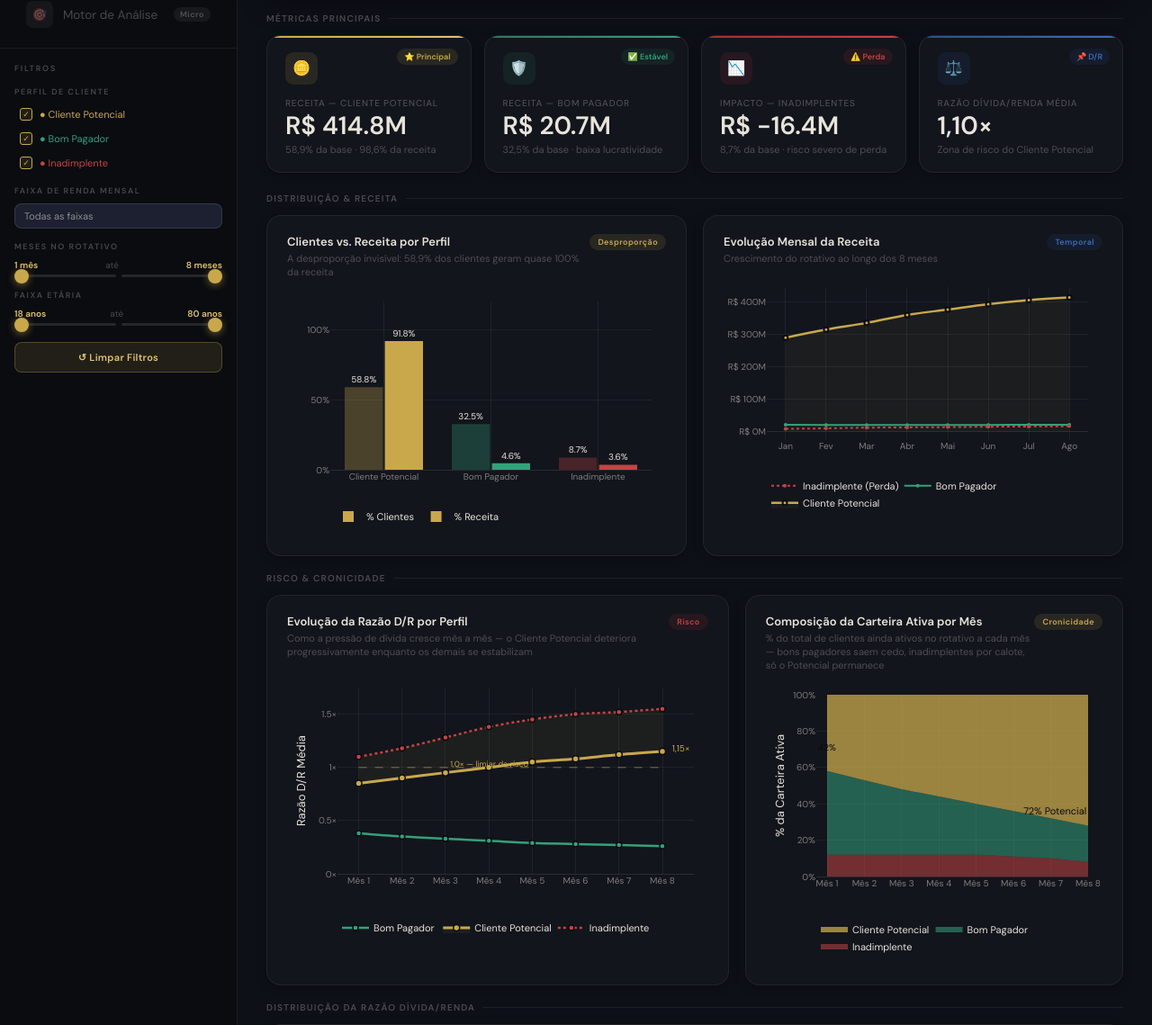
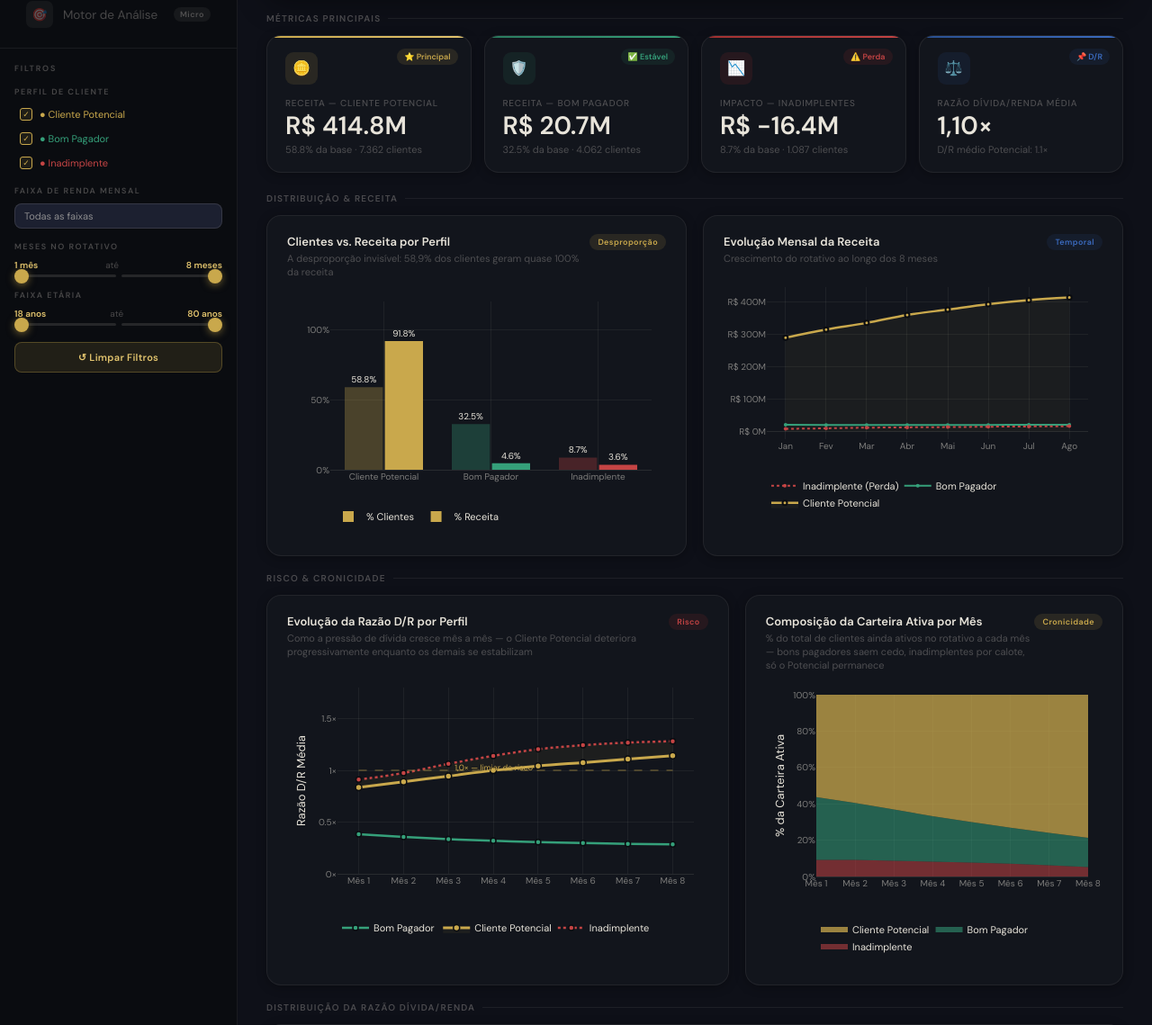
Before and after one commit to 01jao01/VexorBI, a Flask app: page / in a window 1280 px wide. Shown: the part 203-1342 px from the top of the page at 90% size. Run offline with Flask 2, Linux system fonts and the light colour scheme; some libraries are stand-ins or nearby versions; some web fonts are replaced.

Commit message:
Update index.html

```diff
--- a/templates/index.html
+++ b/templates/index.html
@@ -319,28 +319,28 @@ input[type="range"]::-webkit-slider-thumb{-webkit-appearance:none;width:16px;hei
           <div class="metric-icon">🪙</div>
           <div class="metric-label">Receita — Cliente Potencial</div>
           <div class="metric-value" id="m-receita-pot">...</div>
-          <div class="metric-sub">58,9% da base · 98,6% da receita</div>
+          <div class="metric-sub" id="m-pot-sub">58,9% da base · 98,6% da receita</div>
         </div>
         <div class="metric-card emerald">
           <span class="metric-badge badge-emerald">✅ Estável</span>
           <div class="metric-icon">🛡️</div>
           <div class="metric-label">Receita — Bom Pagador</div>
           <div class="metric-value" id="m-receita-bom">...</div>
-          <div class="metric-sub">32,5% da base · baixa lucratividade</div>
+          <div class="metric-sub" id="m-bom-sub">32,5% da base · baixa lucratividade</div>
         </div>
         <div class="metric-card crimson">
           <span class="metric-badge badge-crimson">⚠️ Perda</span>
           <div class="metric-icon">📉</div>
           <div class="metric-label">Impacto — Inadimplentes</div>
           <div class="metric-value" id="m-receita-inad">...</div>
-          <div class="metric-sub">8,7% da base · risco severo de perda</div>
+          <div class="metric-sub" id="m-inad-sub">8,7% da base · risco severo de perda</div>
         </div>
         <div class="metric-card blue">
           <span class="metric-badge badge-blue">📌 D/R</span>
           <div class="metric-icon">⚖️</div>
           <div class="metric-label">Razão Dívida/Renda Média</div>
           <div class="metric-value">1,10×</div>
-          <div class="metric-sub">Zona de risco do Cliente Potencial</div>
+          <div class="metric-sub" id="m-dr-sub">Zona de risco do Cliente Potencial</div>
         </div>
       </div>
 
@@ -504,123 +504,77 @@ function renderEvolucao(d){
 }
 
 function renderDRevolucao(d){
-  const meses = ['Mês 1','Mês 2','Mês 3','Mês 4','Mês 5','Mês 6','Mês 7','Mês 8'];
-
-  // Razão D/R média por perfil ao longo dos 8 meses
-  // Cliente Potencial: começa pressionado e deteriora — dívida cresce, renda estagna
-  // Inadimplente: já começa alto e estoura — sai da carteira ativa por calote
-  // Bom Pagador: estável e baixo — amortiza a dívida mês a mês
-  const dr_pot  = [0.85, 0.90, 0.95, 1.00, 1.05, 1.08, 1.12, 1.15];
-  const dr_bom  = [0.38, 0.35, 0.33, 0.31, 0.29, 0.28, 0.27, 0.26];
-  const dr_inad = [1.10, 1.18, 1.28, 1.38, 1.45, 1.50, 1.52, 1.55];
-
+  const dr = d.dr_evolucao;
   Plotly.newPlot('chart-drevolucao', [
     {
-      x: meses, y: dr_inad, name: 'Inadimplente',
-      mode: 'lines+markers',
-      line: { color: CRIMSON_L, width: 2.5, shape: 'spline', dash: 'dot' },
-      marker: { size: 6, color: CRIMSON_L, line: { color: '#0a0c10', width: 1.5 } },
-      hovertemplate: '<b>Inadimplente</b><br>%{x}: D/R %{y}×<extra></extra>',
+      x:dr.meses, y:dr.inadimplente, name:'Inadimplente',
+      mode:'lines+markers',
+      line:{color:CRIMSON_L,width:2.5,shape:'spline',dash:'dot'},
+      marker:{size:6,color:CRIMSON_L,line:{color:'#0a0c10',width:1.5}},
+      hovertemplate:'<b>Inadimplente</b><br>%{x}: D/R %{y:.2f}×<extra></extra>',
     },
     {
-      x: meses, y: dr_pot, name: 'Cliente Potencial',
-      mode: 'lines+markers',
-      line: { color: GOLD, width: 3, shape: 'spline' },
-      marker: { size: 7, color: GOLD, line: { color: '#0a0c10', width: 1.5 } },
-      fill: 'tonexty',
-      fillcolor: 'rgba(201,168,76,0.06)',
-      hovertemplate: '<b>Cliente Potencial</b><br>%{x}: D/R %{y}×<extra></extra>',
+      x:dr.meses, y:dr.potencial, name:'Cliente Potencial',
+      mode:'lines+markers',
+      line:{color:GOLD,width:3,shape:'spline'},
+      marker:{size:7,color:GOLD,line:{color:'#0a0c10',width:1.5}},
+      fill:'tonexty', fillcolor:'rgba(201,168,76,0.06)',
+      hovertemplate:'<b>Cliente Potencial</b><br>%{x}: D/R %{y:.2f}×<extra></extra>',
     },
     {
-      x: meses, y: dr_bom, name: 'Bom Pagador',
-      mode: 'lines+markers',
-      line: { color: EMERALD_L, width: 2.5, shape: 'spline' },
-      marker: { size: 6, color: EMERALD_L, line: { color: '#0a0c10', width: 1.5 } },
-      hovertemplate: '<b>Bom Pagador</b><br>%{x}: D/R %{y}×<extra></extra>',
+      x:dr.meses, y:dr.bom, name:'Bom Pagador',
+      mode:'lines+markers',
+      line:{color:EMERALD_L,width:2.5,shape:'spline'},
+      marker:{size:6,color:EMERALD_L,line:{color:'#0a0c10',width:1.5}},
+      hovertemplate:'<b>Bom Pagador</b><br>%{x}: D/R %{y:.2f}×<extra></extra>',
     },
   ], {
     ...PL,
-    yaxis: { ...PL.yaxis, title: 'Razão D/R Média', ticksuffix: '×', range: [0, 1.75] },
-    xaxis: { ...PL.xaxis },
-    legend: { ...PL.legend, orientation: 'h', y: -0.22 },
-    margin: { l: 56, r: 16, t: 16, b: 65 },
-    shapes: [
-      // Linha de risco 1.0x
-      {
-        type: 'line', x0: 0, x1: 7, y0: 1.0, y1: 1.0,
-        xref: 'x', yref: 'y',
-        line: { color: 'rgba(201,168,76,0.4)', width: 1.5, dash: 'dash' },
-      },
-    ],
-    annotations: [
-      {
-        x: 'Mês 4', y: 1.03,
-        text: '1,0× — limiar de risco', showarrow: false,
-        font: { size: 9, color: GOLD }, xref: 'x', yref: 'y',
-      },
-      {
-        x: 'Mês 8', y: 1.18,
-        text: '1,15×', showarrow: false,
-        font: { size: 10, color: GOLD, family: 'DM Sans, sans-serif' },
-        xref: 'x', yref: 'y', xanchor: 'left', xshift: 6,
-      },
-    ],
+    yaxis:{...PL.yaxis,title:'Razão D/R Média',ticksuffix:'×',range:[0,1.8]},
+    xaxis:{...PL.xaxis},
+    legend:{...PL.legend,orientation:'h',y:-0.22},
+    margin:{l:56,r:16,t:16,b:65},
+    shapes:[{
+      type:'line',x0:0,x1:7,y0:1.0,y1:1.0,xref:'x',yref:'y',
+      line:{color:'rgba(201,168,76,0.4)',width:1.5,dash:'dash'},
+    }],
+    annotations:[{
+      x:'Mês 4',y:1.03,text:'1,0× — limiar de risco',showarrow:false,
+      font:{size:9,color:GOLD},xref:'x',yref:'y',
+    }],
   }, PC);
 }
 
 function renderArea(d){
-  const meses = ['Mês 1','Mês 2','Mês 3','Mês 4','Mês 5','Mês 6','Mês 7','Mês 8'];
-
-  // Composição % da carteira ativa por mês
-  // Bons pagadores saem cedo (quitam ou não renovam)
-  // Inadimplentes saem por calote
-  // Potenciais ficam — "retenção involuntária"
-  const pot  = [42, 47, 52, 56, 60, 64, 68, 72];
-  const bom  = [46, 41, 36, 32, 28, 25, 22, 20];
-  const inad = [12, 12, 12, 12, 12, 11, 10,  8];
-
+  const ar = d.area;
   Plotly.newPlot('chart-area', [
     {
-      x: meses, y: inad, name: 'Inadimplente',
-      type: 'scatter', mode: 'none',
-      fill: 'tozeroy', fillcolor: 'rgba(196,68,68,0.55)',
-      stackgroup: 'one',
-      hovertemplate: '<b>Inadimplente</b><br>%{x}: %{y}%<extra></extra>',
+      x:ar.meses, y:ar.inadimplente, name:'Inadimplente',
+      type:'scatter', mode:'none',
+      fill:'tozeroy', fillcolor:'rgba(196,68,68,0.55)',
+      stackgroup:'one',
+      hovertemplate:'<b>Inadimplente</b><br>%{x}: %{y:.1f}%<extra></extra>',
     },
     {
-      x: meses, y: bom, name: 'Bom Pagador',
-      type: 'scatter', mode: 'none',
-      fill: 'tonexty', fillcolor: 'rgba(53,160,122,0.55)',
-      stackgroup: 'one',
-      hovertemplate: '<b>Bom Pagador</b><br>%{x}: %{y}%<extra></extra>',
+      x:ar.meses, y:ar.bom, name:'Bom Pagador',
+      type:'scatter', mode:'none',
+      fill:'tonexty', fillcolor:'rgba(53,160,122,0.55)',
+      stackgroup:'one',
+      hovertemplate:'<b>Bom Pagador</b><br>%{x}: %{y:.1f}%<extra></extra>',
     },
     {
-      x: meses, y: pot, name: 'Cliente Potencial',
-      type: 'scatter', mode: 'none',
-      fill: 'tonexty', fillcolor: 'rgba(201,168,76,0.75)',
-      stackgroup: 'one',
-      hovertemplate: '<b>Cliente Potencial</b><br>%{x}: %{y}%<extra></extra>',
+      x:ar.meses, y:ar.potencial, name:'Cliente Potencial',
+      type:'scatter', mode:'none',
+      fill:'tonexty', fillcolor:'rgba(201,168,76,0.75)',
+      stackgroup:'one',
+      hovertemplate:'<b>Cliente Potencial</b><br>%{x}: %{y:.1f}%<extra></extra>',
     },
   ], {
     ...PL,
-    yaxis: { ...PL.yaxis, ticksuffix: '%', range: [0, 100], title: '% da Carteira Ativa' },
-    xaxis: { ...PL.xaxis },
-    legend: { ...PL.legend, orientation: 'h', y: -0.22 },
-    margin: { l: 56, r: 16, t: 8, b: 65 },
-    annotations: [
-      {
-        x: 'Mês 8', y: 36,
-        text: '72% Potencial', showarrow: false,
-        font: { size: 11, color: '#0a0c10', family: 'DM Sans, sans-serif' },
-        xref: 'x', yref: 'y', xanchor: 'right',
-      },
-      {
-        x: 'Mês 1', y: 71,
-        text: '42%', showarrow: false,
-        font: { size: 10, color: '#0a0c10', family: 'DM Sans, sans-serif' },
-        xref: 'x', yref: 'y',
-      },
-    ],
+    yaxis:{...PL.yaxis,ticksuffix:'%',range:[0,100],title:'% da Carteira Ativa'},
+    xaxis:{...PL.xaxis},
+    legend:{...PL.legend,orientation:'h',y:-0.22},
+    margin:{l:56,r:16,t:8,b:65},
   }, PC);
 }
 
@@ -690,47 +644,37 @@ function renderResultado(r,inp){
 function mc(l,v,s,c){return`<div class="result-metric-card" style="border-top:2px solid ${c}"><div class="rmc-label">${l}</div><div class="rmc-value" style="color:${c}">${v}</div><div class="rmc-sub">${s}</div></div>`;}
 function ab(t,i,tl,tx){return`<div class="alert-box ${t}"><div class="alert-icon">${i}</div><div><div class="alert-title">${tl}</div><div class="alert-text">${tx}</div></div></div>`;}
 
+// ─── FILTROS ───
 function updateFilterRange(field){
   const min = document.getElementById(`f-${field}-min`);
   const max = document.getElementById(`f-${field}-max`);
   let vMin = parseInt(min.value), vMax = parseInt(max.value);
-  if(vMin > vMax){ if(event.target === min) min.value = vMax; else max.value = vMin; vMin = parseInt(min.value); vMax = parseInt(max.value); }
+  if(vMin > vMax){ if(event.target===min) min.value=vMax; else max.value=vMin; vMin=parseInt(min.value); vMax=parseInt(max.value); }
   if(field==='meses'){
-    document.getElementById('f-meses-min-val').textContent = vMin + (vMin===1?' mês':' meses');
-    document.getElementById('f-meses-max-val').textContent = vMax + ' meses';
+    document.getElementById('f-meses-min-val').textContent = vMin+(vMin===1?' mês':' meses');
+    document.getElementById('f-meses-max-val').textContent = vMax+' meses';
   } else {
-    document.getElementById('f-idade-min-val').textContent = vMin + ' anos';
-    document.getElementById('f-idade-max-val').textContent = vMax + ' anos';
+    document.getElementById('f-idade-min-val').textContent = vMin+' anos';
+    document.getElementById('f-idade-max-val').textContent = vMax+' anos';
   }
 }
 
-function aplicarFiltros(){
-  const potAtivo  = document.getElementById('f-potencial').checked;
-  const bomAtivo  = document.getElementById('f-bom').checked;
-  const inadAtivo = document.getElementById('f-inad').checked;
-  const renda     = document.getElementById('f-renda').value;
-  const mesesMin  = parseInt(document.getElementById('f-meses-min').value);
-  const mesesMax  = parseInt(document.getElementById('f-meses-max').value);
-  const idadeMin  = parseInt(document.getElementById('f-idade-min').value);
-  const idadeMax  = parseInt(document.getElementById('f-idade-max').value);
+function lerFiltros(){
+  const perfis = [];
+  if(document.getElementById('f-potencial').checked) perfis.push('potencial');
+  if(document.getElementById('f-bom').checked)       perfis.push('bom');
+  if(document.getElementById('f-inad').checked)      perfis.push('inadimplente');
+  return {
+    perfis,
+    renda:     document.getElementById('f-renda').value,
+    meses_min: parseInt(document.getElementById('f-meses-min').value),
+    meses_max: parseInt(document.getElementById('f-meses-max').value),
+    idade_min: parseInt(document.getElementById('f-idade-min').value),
+    idade_max: parseInt(document.getElementById('f-idade-max').value),
+  };
+}
 
-  // Aplica visibilidade nos traces do gráfico de evolução de receita
-  const visEvolucao = [potAtivo ? true : 'legendonly', bomAtivo ? true : 'legendonly', inadAtivo ? true : 'legendonly'];
-  Plotly.restyle('chart-evolucao', { visible: visEvolucao });
-
-  // Aplica nos traces do gráfico de D/R evolução (ordem: inad, pot, bom)
-  const visDR = [inadAtivo ? true : 'legendonly', potAtivo ? true : 'legendonly', bomAtivo ? true : 'legendonly'];
-  Plotly.restyle('chart-drevolucao', { visible: visDR });
-
-  // Aplica nos traces do gráfico de área (ordem: inad, bom, pot)
-  const visArea = [inadAtivo ? true : 'legendonly', bomAtivo ? true : 'legendonly', potAtivo ? true : 'legendonly'];
-  Plotly.restyle('chart-area', { visible: visArea });
-
-  // Feedback visual nos cards de métrica
-  document.querySelector('.metric-card.gold').style.opacity    = potAtivo  ? '1' : '0.3';
-  document.querySelector('.metric-card.emerald').style.opacity = bomAtivo  ? '1' : '0.3';
-  document.querySelector('.metric-card.crimson').style.opacity = inadAtivo ? '1' : '0.3';
-}
+function aplicarFiltros(){ loadDashboard(); }
 
 function resetFiltros(){
   document.getElementById('f-potencial').checked = true;
@@ -743,7 +687,36 @@ function resetFiltros(){
   document.getElementById('f-idade-max').value   = '80';
   updateFilterRange('meses');
   updateFilterRange('idade');
-  aplicarFiltros();
+  loadDashboard();
+}
+
+// ─── LOAD DASHBOARD ───
+async function loadDashboard(){
+  const filtros = lerFiltros();
+  const res  = await fetch('/api/dashboard-data', {
+    method: 'POST',
+    headers: {'Content-Type':'application/json'},
+    body: JSON.stringify(filtros),
+  });
+  const data = await res.json();
+  const m    = data.metricas;
+
+  document.getElementById('big-receita-total').textContent = fmtBRL(m.receita_total);
+  document.getElementById('m-receita-pot').textContent  = fmtBRL(m.receita_potencial);
+  document.getElementById('m-receita-bom').textContent  = fmtBRL(m.receita_bom);
+  document.getElementById('m-receita-inad').textContent = fmtBRL(m.receita_inadimplente);
+
+  // Atualiza sub-labels com % reais dos filtrados
+  document.getElementById('m-pot-sub').textContent  = `${m.pct_potencial}% da base · ${m.n_potencial.toLocaleString('pt-BR')} clientes`;
+  document.getElementById('m-bom-sub').textContent  = `${m.pct_bom}% da base · ${m.n_bom.toLocaleString('pt-BR')} clientes`;
+  document.getElementById('m-inad-sub').textContent = `${m.pct_inadimplente}% da base · ${m.n_inadimplente.toLocaleString('pt-BR')} clientes`;
+  document.getElementById('m-dr-sub').textContent   = `D/R médio Potencial: ${m.dr_medio_potencial}×`;
+
+  renderDist(data);
+  renderEvolucao(data);
+  renderDRevolucao(data);
+  renderArea(data);
+  renderRazao(data);
 }
 
 document.addEventListener('DOMContentLoaded',loadDashboard);
```
